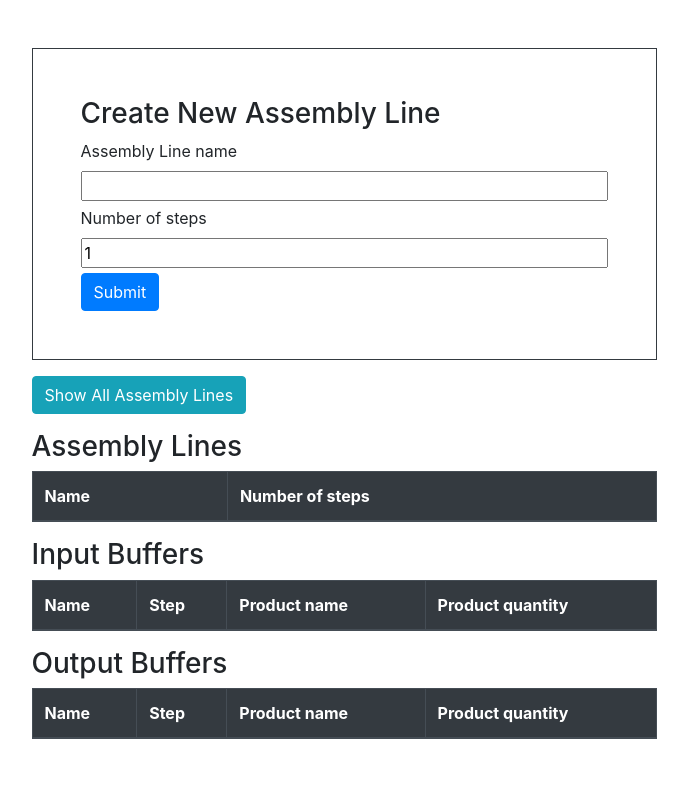
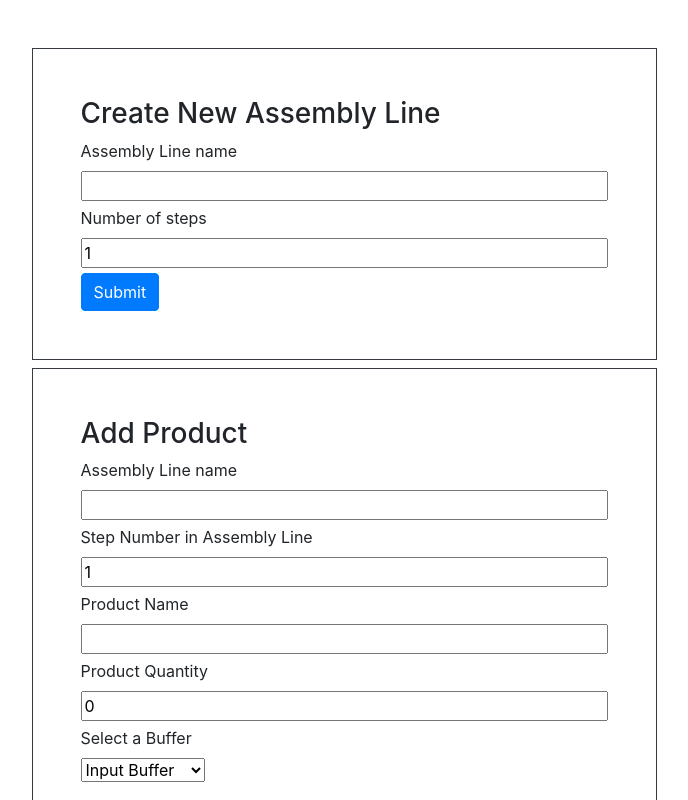
Before and after one commit to davidhalasz/nodejs-beadando, a React (Create React App) app in the folder frontend/: page / in a window 1280 px wide. Shown: the top 800 px of the page, without its empty margins (296-984 px from the left). Built offline with nearby package versions, Linux system fonts and the light colour scheme; what flux would draw is missing.

Commit message:
feat(frontend): add product to input/output buffer

```diff
--- a/frontend/src/App.js
+++ b/frontend/src/App.js
@@ -3,6 +3,7 @@ import './App.scss';
 import AssemblyLineRecordingForm from "./component/assemblyLines/AssemblyLineRecordingForm";
 import AssemblyLinesList from "./component/assemblyLines/AssemblyLinesList";
 import * as actions from './action/AssemblyLines';
+import ProductRecordingForm from "./component/assemblyLines/ProductRecordingForm";
 
 function App() {
   return (
@@ -11,6 +12,7 @@ function App() {
             <div className={"my-5 col-md-3"}></div>
             <div className={"my-5 col-md-6"}>
                 <AssemblyLineRecordingForm/>
+                <ProductRecordingForm/>
                 <button className={"my-3 btn btn-info"} onClick={()=>actions.fetchAllAssemblyLines()}>Show All Assembly Lines</button>
                 <AssemblyLinesList/>
             </div>
--- a/frontend/src/action/AssemblyLines.js
+++ b/frontend/src/action/AssemblyLines.js
@@ -44,5 +44,26 @@ const _recordAssemblyLine = ({name, numberOfSteps}) => {
         });
 };
 
+const _recordProduct = ({assemblyLineName, stepNumber, prodName, prodQuantity}, buffer) => {
+    axios.post(`/assembly_lines/${buffer}/product`, {
+        assemblyLineName: assemblyLineName,
+        steps: stepNumber,
+        prodName: prodName,
+        prodQuantity: prodQuantity})
+        .then(() =>{
+            dispatcher.dispatch({
+                action: notificationActions.showSuccess,
+                payload: `Assembly Line recorded`
+            });
+        })
+        .catch(err => {
+            dispatcher.dispatch({
+                action: notificationActions.showFailure,
+                payload: err
+            });
+        });
+};
+
 export const fetchAllAssemblyLines = _fetchAllAssemblyLines;
 export const recordAssemblyLine = _recordAssemblyLine;
+export const recordProduct = _recordProduct;
--- a/frontend/src/component/assemblyLines/AssemblyLineRecordingForm.js
+++ b/frontend/src/component/assemblyLines/AssemblyLineRecordingForm.js
@@ -25,7 +25,7 @@ class AssemblyLineRecordingForm extends React.Component{
                     <input type={"text"} id={"name"} name={"name"} value={this.state.name} onChange={this.formOnChange}/>
                     <br/>
                     <label htmlFor={"numberOfSteps"}>Number of steps</label>
-                    <input type={"text"} id={"numberOfSteps"} name={"numberOfSteps"} value={this.state.numberOfSteps} onChange={this.formOnChange}/>
+                    <input type={"number"} min={1} id={"numberOfSteps"} name={"numberOfSteps"} value={this.state.numberOfSteps} onChange={this.formOnChange}/>
                     <br/>
                     <button onClick={()=> actions.recordAssemblyLine(this.state)} className={"btn btn-primary"}>Submit</button>
                 </form>
--- a/frontend/src/component/assemblyLines/AssemblyLinesList.js
+++ b/frontend/src/component/assemblyLines/AssemblyLinesList.js
@@ -66,10 +66,10 @@ class AssemblyLinesList extends React.Component{
                         this.state.qeAssemblyLines.map(line => {
                             return line.steps.map((step, index) => {
                                 return (
-                                    <React.Fragment key={line._id}>
+                                    <React.Fragment key={line._id + '' +index}>
                                         {step.inputBuffer.map(inp => {
                                             return (
-                                                <tr key={step._id}>
+                                                <tr key={step._id +''+ index}>
                                                     <td>{line.name}</td>
                                                     <td className="text-center">{index+1}</td>
                                                     <td>{inp.prodName}</td>
@@ -98,14 +98,14 @@ class AssemblyLinesList extends React.Component{
                     {
 
                         this.state.qeAssemblyLines.map(line => {
-                            return line.steps.map((step) => {
+                            return line.steps.map((step, index) => {
                                 return (
-                                    <React.Fragment key={line._id}>
+                                    <React.Fragment key={line._id +''+ index}>
                                         {step.outputBuffer.map(out => {
                                             return (
-                                                <tr key={step._id}>
+                                                <tr key={step._id +''+ index}>
                                                     <td>{line.name}</td>
-                                                    <td className="text-center">{line.steps.length}</td>
+                                                    <td className="text-center">{index+1}</td>
                                                     <td>{out.prodName}</td>
                                                     <td className="text-center">{out.prodQuantity}</td>
                                                 </tr>
--- /dev/null
+++ b/frontend/src/component/assemblyLines/ProductRecordingForm.js
@@ -0,0 +1,58 @@
+import React from "react";
+import * as actions from '../../action/AssemblyLines';
+
+
+class ProductRecordingForm extends React.Component{
+
+    constructor(props) {
+        super(props);
+        this.state = {
+            assemblyLineName: '',
+            stepNumber: 1,
+            prodName: '',
+            prodQuantity: 0,
+        };
+        this.buffer = 'input';
+        this.formOnChange = this.formOnChange.bind(this);
+    }
+
+    formOnChange(event){
+        const {name,value} = event.target;
+        this.setState({[name] : value});
+    }
+
+    render() {
+        return(
+            <div className={"mt-2 p-5 border border-dark"}>
+                <h3>Add Product</h3>
+                    <label htmlFor={"assemblyLineName"} >Assembly Line name</label>
+                    <input type={"text"} id={"assemblyLineName"} name={"assemblyLineName"}
+                           value={this.state.assemblyLineName} onChange={this.formOnChange}/>
+                    <br/>
+                    <label htmlFor={"stepNumber"}>Step Number in Assembly Line</label>
+                    <input type={"number"} min={1} id={"stepNumber"} name={"stepNumber"}
+                           value={this.state.stepNumber} onChange={this.formOnChange}/>
+                    <br/>
+                    <label htmlFor={"prodName"} >Product Name</label>
+                    <input type={"text"} id={"prodName"} name={"prodName"}
+                           value={this.state.prodName} onChange={this.formOnChange}/>
+                    <br/>
+                    <label htmlFor={"prodQuantity"}>Product Quantity</label>
+                    <input type={"number"} min={0} id={"prodQuantity"} name={"prodQuantity"}
+                           value={this.state.prodQuantity} onChange={this.formOnChange}/>
+                    <br/>
+                    <label htmlFor={"buffer"} >Select a Buffer</label>
+                    <select id={"buffer"} name={"buffer"}
+                            value={this.buffer} onChange={this.formOnChange}>
+                        <option value={"input"}>Input Buffer</option>
+                        <option value={"output"}>Output Buffer</option>
+                    </select>
+                    <br/>
+                    <br/>
+                    <button className={"btn btn-primary"} onClick={() => { actions.recordProduct(this.state, this.buffer); }}>Submit</button>
+            </div>
+        );
+    }
+}
+
+export default ProductRecordingForm;
```
